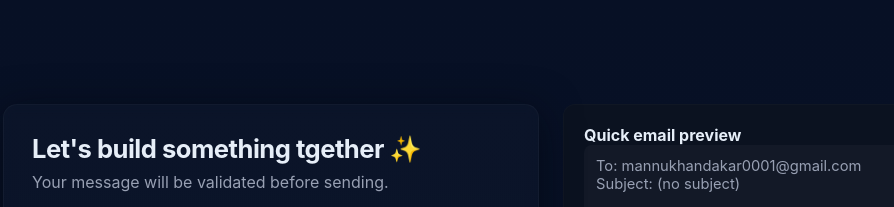
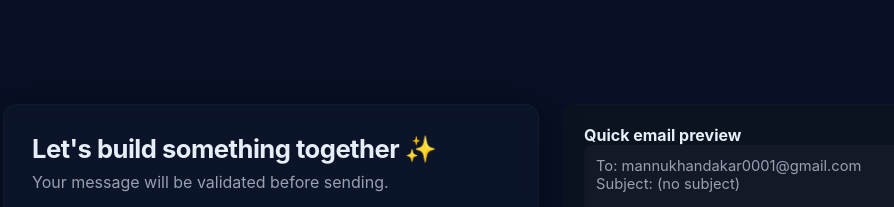
Before and after one commit to thw-lang/portfolio-website, a plain HTML site: page contact.html in a window 1280 px wide. Shown: the top 207 px of the page, without its empty margins (147-1041 px from the left). Drawn offline with Linux system fonts and the light colour scheme.

Commit message:
Update contact.html

```diff
--- a/contact.html
+++ b/contact.html
@@ -100,7 +100,7 @@
 <body>
   <main class="wrap" id="contact-root">
     <section class="panel" aria-labelledby="contact-title">
-      <h1 id="contact-title">Let's build something tgether ✨</h1>
+      <h1 id="contact-title">Let's build something together ✨</h1>
       <p class="lead"> Your message will be validated before sending.</p>
 
       <form id="contactForm" novalidate>
```
